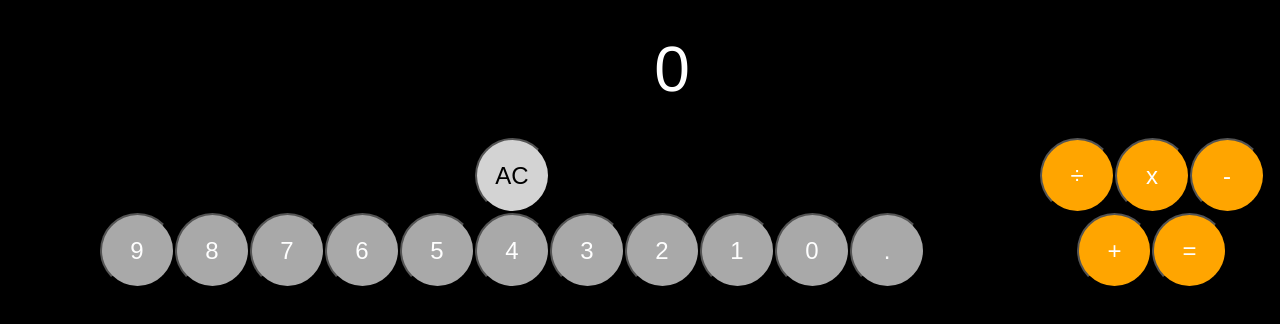
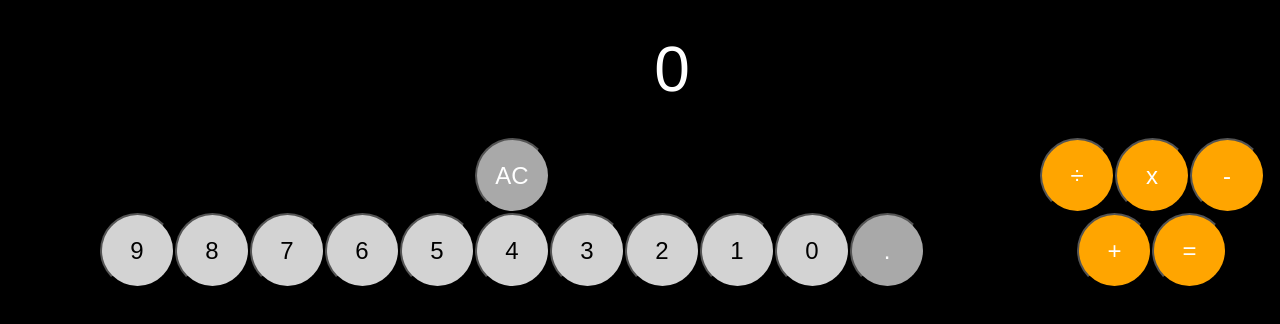
Before and after one commit to dan47bennett/vue-calculator, a Vue app in the folder calculator/: page / in a window 1280 px wide. Shown: the top 324 px of the page. Built offline with nearby package versions, Linux system fonts and the light colour scheme.

Commit message:
move input-button to component

```diff
--- a/calculator/src/components/Calculator.vue
+++ b/calculator/src/components/Calculator.vue
@@ -8,32 +8,36 @@
       <div class="Calculator__inputs__main">
 
         <div class="Calculator__inputs__main__actions">
-          <button v-text="'AC'" @click="onClearClick"/>
+          <input-button v-text="'AC'" @click="onClearClick"/>
+
+
+
           <!-- Add the actions +/-, % here -->
         </div>
 
         <div class="Calculator__inputs__main__numbers">
 
-          <button
-            v-for="num in [9, 8, 7, 6, 5, 4, 3, 2, 1, 0]"
+          <input-button
+            variant="light"
+            v-for="num in ['9', '8', '7', '6', '5', '4', '3', '2', '1', '0']"
             :key="num"
             v-text="num"
             @click="onNumberClick(num)"/>
 
-          <button v-text="'.'" @click="onDecimalClick"/>
+          <input-button v-text="'.'" @click="onDecimalClick"/>
 
         </div>
 
       </div>
 
       <div class="Calculator__inputs__side">
-        <button
+        <input-button variant="orange"
           v-for="operator in ['÷', 'x', '-', '+']"
           :key="operator"
           v-text="operator"
           @click="onOperatorClick(operator)"/>
 
-        <button v-text="'='" @click="onEqualsClick"/>
+        <input-button variant="orange" v-text="'='" @click="onEqualsClick"/>
       </div>
 
     </div>
@@ -42,7 +46,14 @@
 </template>
 
 <script>
+import InputButton from '@/components/InputButton.vue'
+
 export default {
+
+  components: {
+    InputButton
+  },
+
   data() {
     return {
       value: null,
@@ -59,15 +70,13 @@ export default {
   computed: {
     displayValue() {
       if (!this.value) return 0;
-      return this.value;
+      return parseFloat(this.value);
     }
   },
   methods: {
     onNumberClick(number) {
       if (!this.value) return this.value = number;
-      let valueString = this.value.toString();
-      valueString +=  number.toString();
-      this.value = parseInt(valueString);
+      this.value +=  number;
     },
     onDecimalClick() {
       alert('not yet implemented init');
@@ -84,7 +93,7 @@ export default {
     },
     onEqualsClick() {
       const operation = this.operators[this.operator];
-      this.value = operation(this.previousValue, this.value);
+      this.value = operation(parseFloat(this.previousValue), parseFloat(this.value));
       this.previousValue = null;
     }
   }
@@ -99,13 +108,6 @@ export default {
   min-height: 100vh;
   display: flex;
   flex-direction: column;
-
-  button {
-    width: 75px;
-    height: 75px;
-    font-size: 24px;
-    border-radius: 100%;
-  }
 
   &__display {
     color: white;
@@ -122,30 +124,10 @@ export default {
 
     &__main {
       width: 80%;
-
-      &__actions {
-        button {
-          background-color:lightgrey;
-          color: black
-        }
-      }
-
-      &__numbers {
-        button {
-          background-color:darkgrey;
-          color: white
-        }
-      }
-
     }
 
     &__side {
       width: 20%;
-
-      button {
-        background-color:orange;
-        color: white;
-      }
     }
   }
 
--- /dev/null
+++ b/calculator/src/components/InputButton.vue
@@ -0,0 +1,37 @@
+<template>
+    <button class="InputButton" :class="`InputButton--${variant}`" @click.prevent="$emit('click')">
+        <slot/>
+    </button>
+</template>
+
+<script>
+export default {
+    props: {
+        variant: {
+            type: String
+        }
+    }
+}
+</script>
+
+<style lang="scss">
+.InputButton {
+    width: 75px;
+    height: 75px;
+    font-size: 24px;
+    border-radius: 100%;
+    background-color:darkgrey;
+    color: white;
+
+    &--light {
+        background-color:lightgrey;
+        color: black;
+    }
+
+    &--orange {
+        background-color:orange;
+        color: white;
+    }
+
+}
+</style>
```
